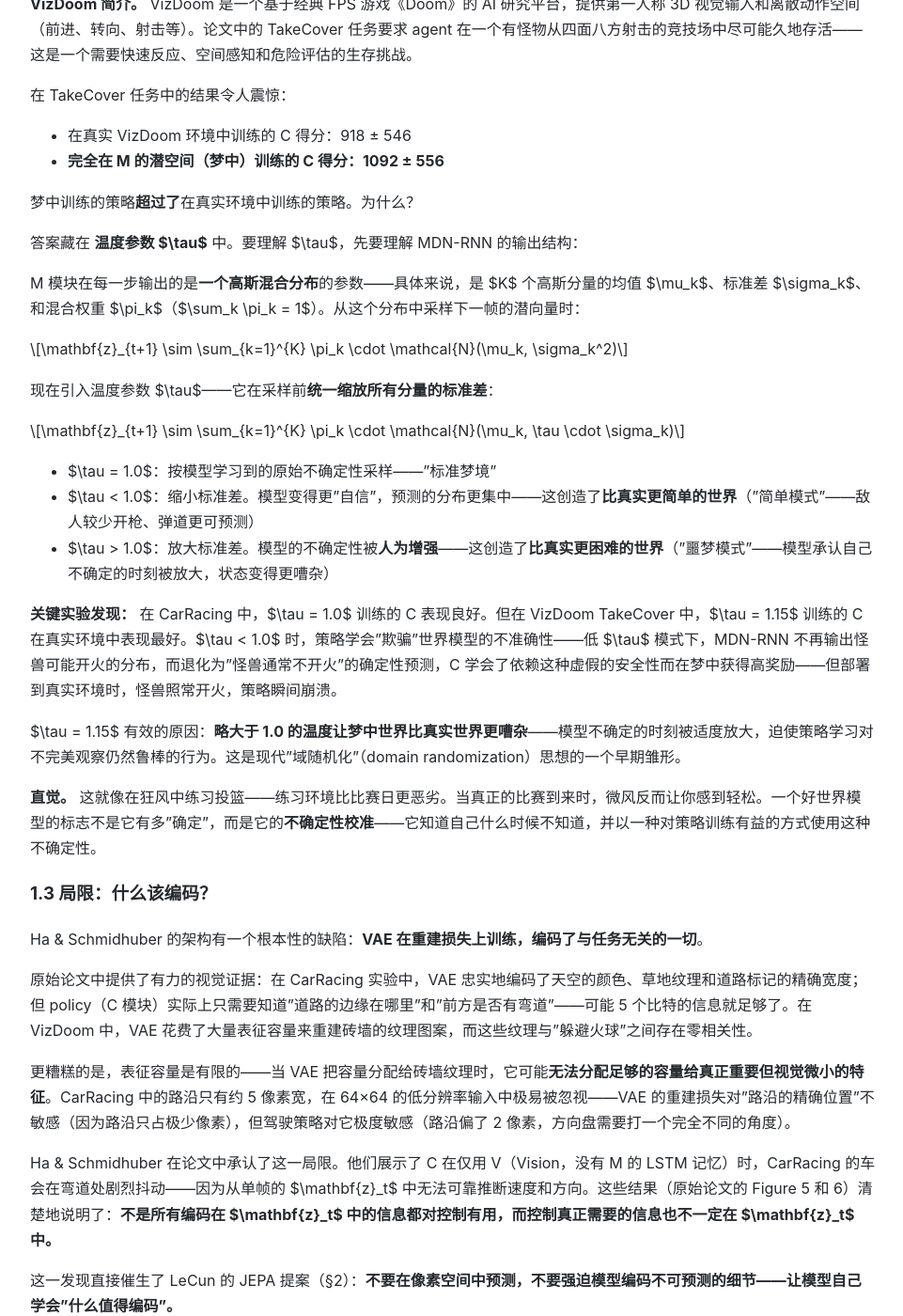
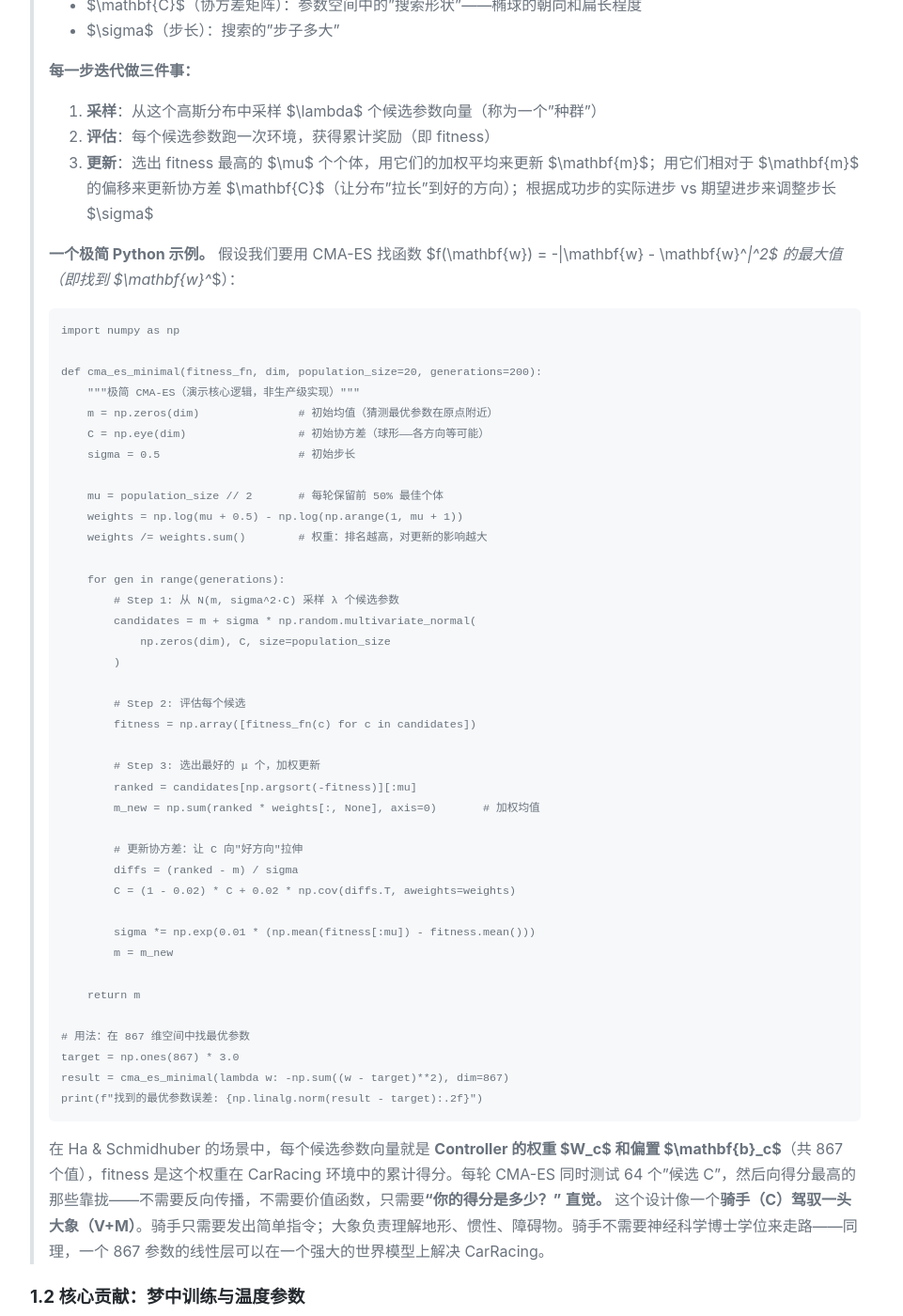
Before and after one commit to liuwwei3/liuwwei3.github.io, a Jekyll site: the page built from blogs/world-models-survey.md, in a window 1280 px wide and 1400 px high, scrolled down 7518 px. Shown: the whole window at 94% size, without its empty margins (158-1119 px from the left). Built offline with Jekyll 4.4.1, drawn with Linux system fonts in a browser that asks for light colours; some of the changed text lies outside the part shown.

Commit message:
Add CMA-ES mini-topic box with Python example and explanation

````diff
--- a/blogs/world-models-survey.md
+++ b/blogs/world-models-survey.md
@@ -237,6 +237,62 @@
 
 **C（Controller）：** 一个单层线性层 $\mathbf{a}_t = \tanh(W_c[\mathbf{z}_t, \mathbf{h}_t] + \mathbf{b}_c)$。867 个参数。不通过梯度下降训练，而用 **CMA-ES（Covariance Matrix Adaptation Evolution Strategy，协方差矩阵自适应进化策略）**——一种黑箱优化算法：它维护一个动作参数的高斯分布，每次从中采样若干个体（每组参数对应一个策略权重），在环境中评估累计奖励，然后根据奖励最高的个体更新分布的均值和协方差。选择 CMA-ES 而非梯度方法的理由：(1) 它只需要累计奖励（一个标量），不需要为 867 维空间中的每个参数分配时间信用；(2) 在如此小的参数空间中，CMA-ES 可以高效并行化——同时跑数十个"候选策略"即可。
 
+> **▸ 小专题：CMA-ES 是如何工作的？**
+>
+> CMA-ES 是一种**黑箱优化算法**——你不需要知道目标函数的梯度，只需要能评估"这组参数有多好"。它的核心思想是：**维护一个搜索分布，不断向"好参数"的方向移动这个分布**。具体来说，它在一个 $d$ 维参数空间上维护一个多元高斯分布 $\mathcal{N}(\mathbf{m}, \sigma^2 \mathbf{C})$：
+> - $\mathbf{m}$（均值）：当前认为最优的参数位置
+> - $\mathbf{C}$（协方差矩阵）：参数空间中的"搜索形状"——椭球的朝向和扁长程度
+> - $\sigma$（步长）：搜索的"步子多大"
+>
+> **每一步迭代做三件事：**
+> 1. **采样**：从这个高斯分布中采样 $\lambda$ 个候选参数向量（称为一个"种群"）
+> 2. **评估**：每个候选参数跑一次环境，获得累计奖励（即 fitness）
+> 3. **更新**：选出 fitness 最高的 $\mu$ 个个体，用它们的加权平均来更新 $\mathbf{m}$；用它们相对于 $\mathbf{m}$ 的偏移来更新协方差 $\mathbf{C}$（让分布"拉长"到好的方向）；根据成功步的实际进步 vs 期望进步来调整步长 $\sigma$
+>
+> **一个极简 Python 示例。** 假设我们要用 CMA-ES 找函数 $f(\mathbf{w}) = -\|\mathbf{w} - \mathbf{w}^*\|^2$ 的最大值（即找到 $\mathbf{w}^*$）：
+>
+> ```python
+> import numpy as np
+>
+> def cma_es_minimal(fitness_fn, dim, population_size=20, generations=200):
+>     """极简 CMA-ES（演示核心逻辑，非生产级实现）"""
+>     m = np.zeros(dim)               # 初始均值（猜测最优参数在原点附近）
+>     C = np.eye(dim)                 # 初始协方差（球形——各方向等可能）
+>     sigma = 0.5                     # 初始步长
+>
+>     mu = population_size // 2       # 每轮保留前 50% 最佳个体
+>     weights = np.log(mu + 0.5) - np.log(np.arange(1, mu + 1))
+>     weights /= weights.sum()        # 权重：排名越高，对更新的影响越大
+>
+>     for gen in range(generations):
+>         # Step 1: 从 N(m, sigma^2·C) 采样 λ 个候选参数
+>         candidates = m + sigma * np.random.multivariate_normal(
+>             np.zeros(dim), C, size=population_size
+>         )
+>
+>         # Step 2: 评估每个候选
+>         fitness = np.array([fitness_fn(c) for c in candidates])
+>
+>         # Step 3: 选出最好的 μ 个，加权更新
+>         ranked = candidates[np.argsort(-fitness)][:mu]
+>         m_new = np.sum(ranked * weights[:, None], axis=0)       # 加权均值
+>
+>         # 更新协方差：让 C 向"好方向"拉伸
+>         diffs = (ranked - m) / sigma
+>         C = (1 - 0.02) * C + 0.02 * np.cov(diffs.T, aweights=weights)
+>
+>         sigma *= np.exp(0.01 * (np.mean(fitness[:mu]) - fitness.mean()))
+>         m = m_new
+>
+>     return m
+>
+> # 用法：在 867 维空间中找最优参数
+> target = np.ones(867) * 3.0
+> result = cma_es_minimal(lambda w: -np.sum((w - target)**2), dim=867)
+> print(f"找到的最优参数误差: {np.linalg.norm(result - target):.2f}")
+> ```
+>
+> 在 Ha & Schmidhuber 的场景中，每个候选参数向量就是 **Controller 的权重 $W_c$ 和偏置 $\mathbf{b}_c$**（共 867 个值），fitness 是这个权重在 CarRacing 环境中的累计得分。每轮 CMA-ES 同时测试 64 个"候选 C"，然后向得分最高的那些靠拢——不需要反向传播，不需要价值函数，只需要**"你的得分是多少？"**
 **直觉。** 这个设计像一个**骑手（C）驾驭一头大象（V+M）**。骑手只需要发出简单指令；大象负责理解地形、惯性、障碍物。骑手不需要神经科学博士学位来走路——同理，一个 867 参数的线性层可以在一个强大的世界模型上解决 CarRacing。
 
 ### 1.2 核心贡献：梦中训练与温度参数
````
